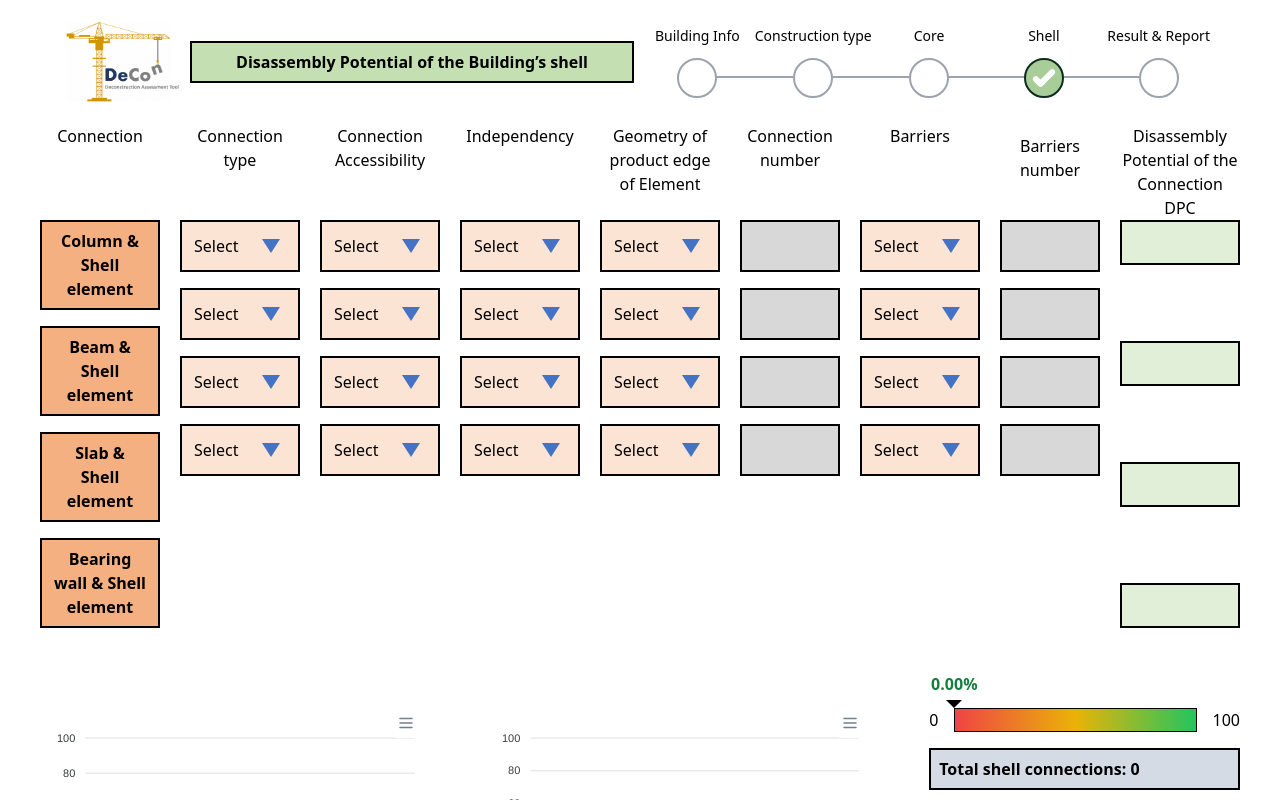
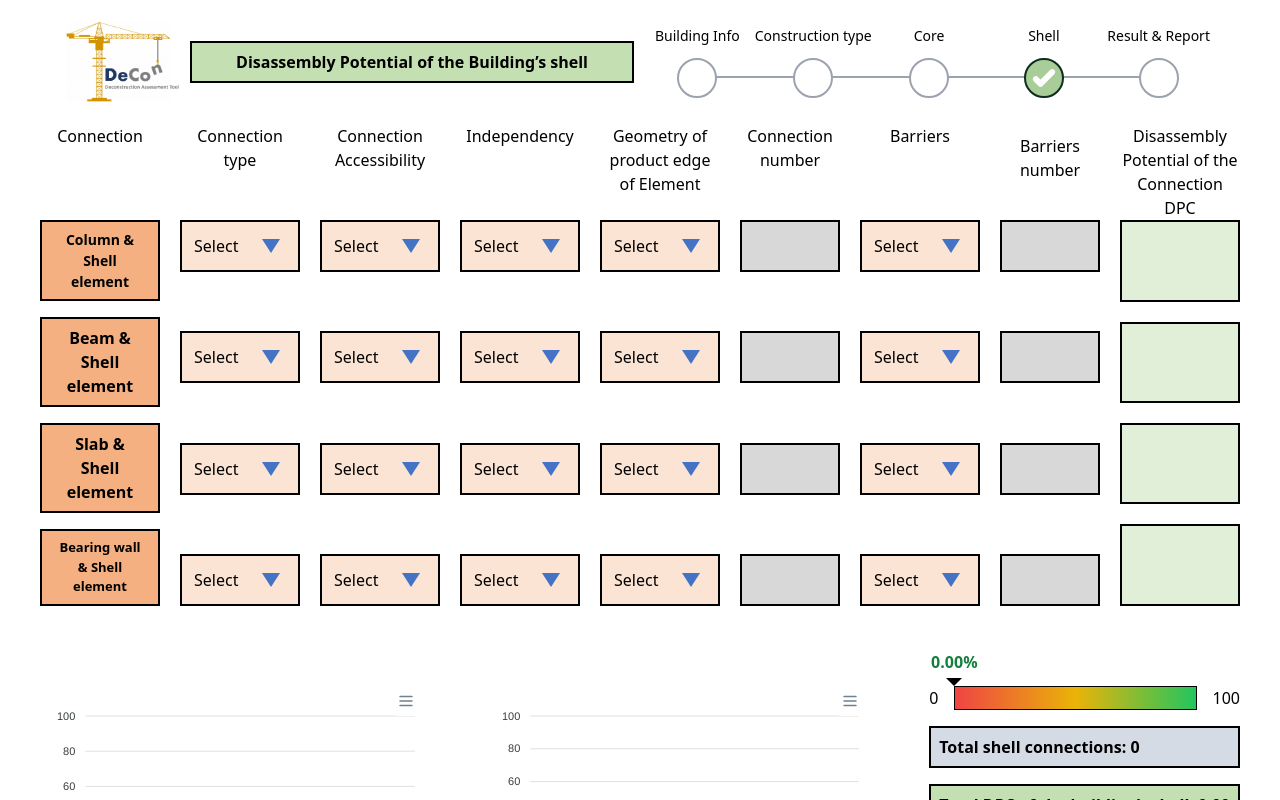
Before and after one commit to shariful10/DeCon, a React (Vite) app: page /building-shell in a window 1280 px wide. Shown: the top 800 px of the page. Built offline with nearby package versions, Linux system fonts and the light colour scheme.

Commit message:
fixed shell pages issues

```diff
--- a/src/pages/BuildingShell.jsx
+++ b/src/pages/BuildingShell.jsx
@@ -714,10 +714,10 @@ export default function BuildingCore() {
         </div>
 
         <div className="flex gap-5 justify-between mb-20">
-          <div className="flex-1 flex flex-col justify-between gap-4">
+          <div className="flex-1 flex flex-col gap-4 justify-between">
             <Button
               btnTitle="Column & Shell element"
-              className="!bg-[#F4B081] !px-3 grow"
+              className="!bg-[#F4B081] !px-3 grow !text-[14px]"
             />
             <Button
               btnTitle="Beam & Shell element"
@@ -729,14 +729,12 @@ export default function BuildingCore() {
             />
             <Button
               btnTitle="Bearing wall & Shell element"
-              className="!bg-[#F4B081] !px-3 grow"
+              className="!bg-[#F4B081] !px-3 grow !text-[13px]"
             />
           </div>
 
           {/* Connection Type  */}
-          <div className="flex-1">
-            {/* <h3 className="text-center mb-3">Connection type</h3> */}
-            <div className="flex flex-col gap-4">
+          <div className="flex-1 flex flex-col gap-4 justify-between">
             <SelectDropdown
               contents={connectionType}
               handleSetData={handleSetData}
@@ -785,11 +783,9 @@ export default function BuildingCore() {
               }
             />
           </div>
-          </div>
 
           {/* Connection Accessibility */}
-          <div className="flex-1">
-            <div className="flex flex-col gap-4">
+          <div className="flex-1 flex flex-col gap-4 justify-between">
             <SelectDropdown
               contents={connectionAccessibilityOptions}
               handleSetData={handleSetData}
@@ -843,11 +839,9 @@ export default function BuildingCore() {
               }
             />
           </div>
-          </div>
 
           {/* Independency */}
-          <div className="flex-1">
-            <div className="flex flex-col gap-4">
+          <div className="flex-1 flex flex-col gap-4 justify-between">
             <SelectDropdown
               contents={independency}
               handleSetData={handleSetData}
@@ -895,11 +889,9 @@ export default function BuildingCore() {
               }
             />
           </div>
-          </div>
 
           {/* Geometry of product edge of Element */}
-          <div className="flex-1">
-            <div className="flex flex-col gap-4">
+          <div className="flex-1 flex flex-col gap-4 justify-between">
             <SelectDropdown
               contents={GeometryOfProductEdge}
               handleSetData={handleSetData}
@@ -907,9 +899,7 @@ export default function BuildingCore() {
                 connectionName: "columnAndShellElement",
                 attributeKey: "gpe",
               }}
-                defaultValue={
-                  buildingShellInfo["columnAndShellElement"]?.["gpe"]
-                }
+              defaultValue={buildingShellInfo["columnAndShellElement"]?.["gpe"]}
             />
             <SelectDropdown
               contents={GeometryOfProductEdge}
@@ -941,11 +931,9 @@ export default function BuildingCore() {
               }
             />
           </div>
-          </div>
 
           {/* Connection number */}
-          <div className="w-[100px]">
-            <div className="flex flex-col gap-4">
+          <div className="w-[100px] flex flex-col gap-4 justify-between">
             <Input
               handleSetData={handleSetData}
               attributesValue={{
@@ -953,9 +941,7 @@ export default function BuildingCore() {
                 attributeKey: "connectionNumber",
               }}
               defaultValue={
-                  buildingShellInfo["columnAndShellElement"]?.[
-                    "connectionNumber"
-                  ]
+                buildingShellInfo["columnAndShellElement"]?.["connectionNumber"]
               }
             />
             <Input
@@ -991,11 +977,9 @@ export default function BuildingCore() {
               }
             />
           </div>
-          </div>
 
           {/* Barriers */}
-          <div className="flex-1">
-            <div className="flex flex-col gap-4">
+          <div className="flex-1 flex flex-col gap-4 justify-between">
             <SelectDropdown
               contents={barriers}
               handleSetData={handleSetData}
@@ -1041,11 +1025,9 @@ export default function BuildingCore() {
               }
             />
           </div>
-          </div>
 
           {/* Barriers number */}
-          <div className="w-[100px]">
-            <div className="flex flex-col gap-4">
+          <div className="w-[100px] flex flex-col gap-4 justify-between">
             <Input
               handleSetData={handleSetData}
               attributesValue={{
@@ -1089,11 +1071,10 @@ export default function BuildingCore() {
               }
             />
           </div>
-          </div>
 
           {/* Disassembly Potential of the Connection DPC */}
           <div className="flex-1 flex flex-col gap-5 justify-between">
-            <div className="min-h-[45px] font-semibold py-[7px] border-2 border-black bg-[#E1EFD8] !px-3 ">
+            <div className="h-full font-semibold py-[7px] border-2 border-black bg-[#E1EFD8] !px-3 grow">
               <span>
                 {isNaN(totalColumnAndShellElementDPC)
                   ? ""
@@ -1101,7 +1082,7 @@ export default function BuildingCore() {
               </span>
             </div>
 
-            <div className="min-h-[45px] font-semibold py-[7px] border-2 border-black bg-[#E1EFD8] !px-3 ">
+            <div className="h-full font-semibold py-[7px] border-2 border-black bg-[#E1EFD8] !px-3 grow">
               <span>
                 {isNaN(totalBeamAndShellElementDPC)
                   ? ""
@@ -1109,7 +1090,7 @@ export default function BuildingCore() {
               </span>
             </div>
 
-            <div className="min-h-[45px] font-semibold py-[7px] border-2 border-black bg-[#E1EFD8] !px-3 ">
+            <div className="h-full font-semibold py-[7px] border-2 border-black bg-[#E1EFD8] !px-3 grow">
               <span>
                 {isNaN(totalSlabAndShellElementDPC)
                   ? ""
@@ -1117,7 +1098,7 @@ export default function BuildingCore() {
               </span>
             </div>
 
-            <div className="min-h-[45px] font-semibold py-[7px] border-2 border-black bg-[#E1EFD8] !px-3 ">
+            <div className="h-full font-semibold py-[7px] border-2 border-black bg-[#E1EFD8] !px-3 grow">
               <span>
                 {isNaN(totalBearingWallAndShellElementDPC)
                   ? ""
@@ -1200,7 +1181,7 @@ export default function BuildingCore() {
               />
               <Button
                 btnTitle={`Total DPC of the building’s shell: ${parseFloat(
-                  totalDPCOfBuildingCore / 4
+                  (totalDPCOfBuildingCore / 4) * 100
                 )?.toFixed(2)}`}
                 className="!text-left text-base !px-2"
               />
```
Lines whose indentation alone changed are shown as unchanged.
